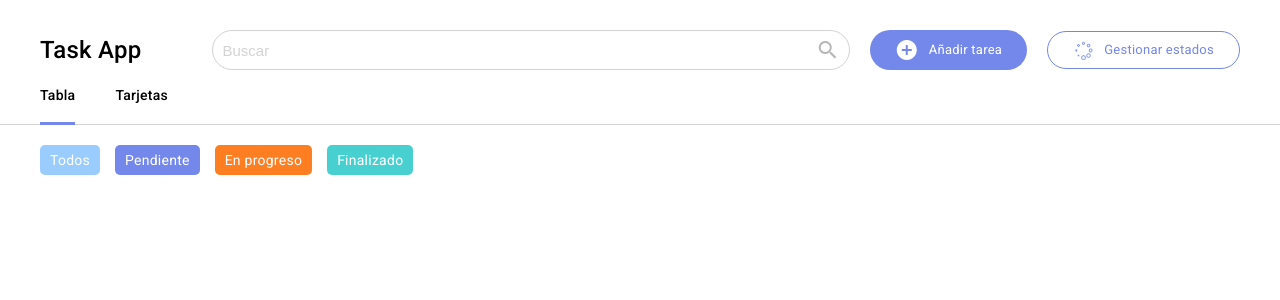
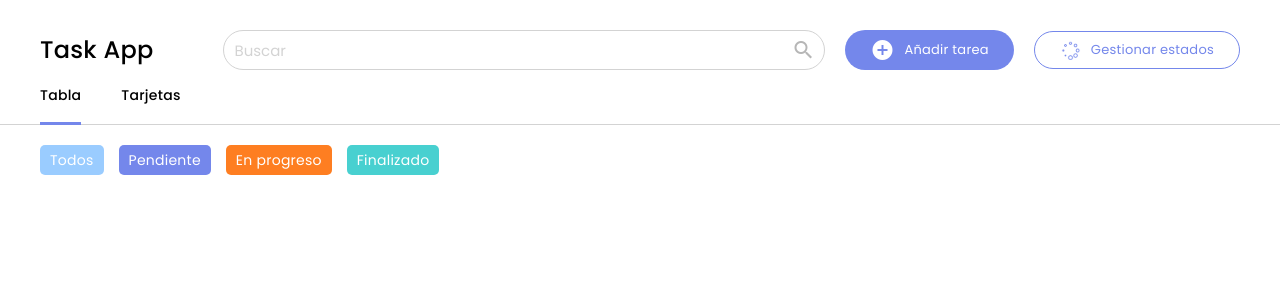
Before and after one commit to juandavid3196/taskapp, an Angular app: page / in a window 1280 px wide. Shown: the top 300 px of the page. Built offline with nearby package versions, Linux system fonts and the light colour scheme.

Commit message:
Font-family full app

```diff
--- a/src/styles.scss
+++ b/src/styles.scss
@@ -4,6 +4,7 @@
   margin: 0;
   padding: 0;
   box-sizing: border-box;
+  font-family: "Poppins", sans-serif;
 }
 
 html,
```
